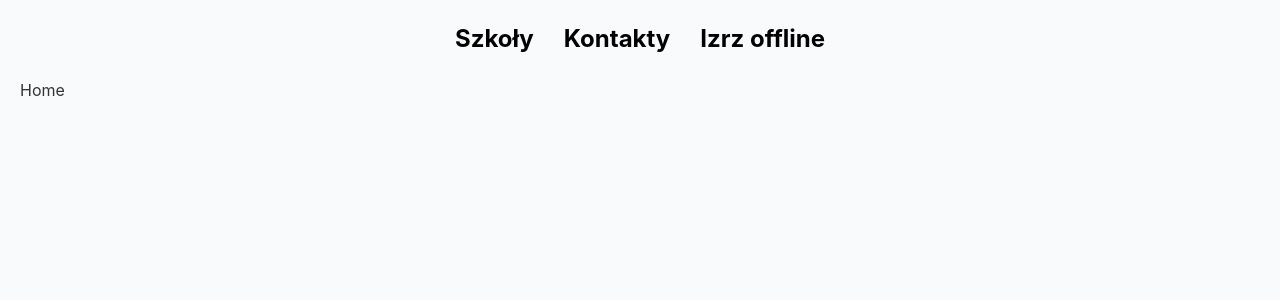
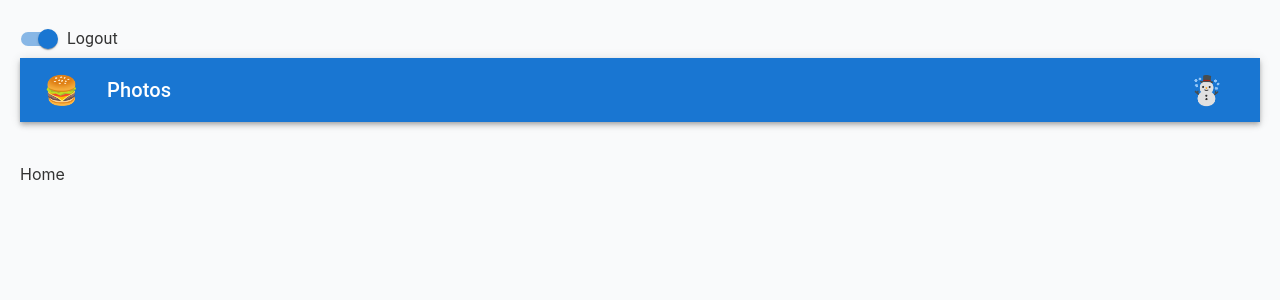
Before and after one commit to Soberek/passive-income, a React (Vite) app in the folder passive-income-frontend/: page / in a window 1280 px wide. Shown: the top 300 px of the page. Built offline with nearby package versions, Linux system fonts and the light colour scheme.

Commit message:
✨ Add MenuAppBar and NavDrawer components for improved navigation

```diff
--- a/passive-income-frontend/src/App.tsx
+++ b/passive-income-frontend/src/App.tsx
@@ -1,44 +1,11 @@
 import { Outlet } from "react-router";
-import { NavLink } from "react-router";
 
-const routes = [
-  {
-    name: "Szkoły",
-    path: "schools",
-  },
-  {
-    name: "Kontakty",
-    path: "contacts",
-  },
-  {
-    name: "Izrz offline",
-    path: "izrz",
-  },
-];
+import MenuAppBar from "./components/AppBar";
+
 function App() {
   return (
     <>
-      <nav style={{ display: "flex", gap: "10px", justifyContent: "center", marginBottom: "20px" }}>
-        <ul style={{ listStyleType: "none", padding: 0, margin: 0, display: "flex", gap: "10px" }}>
-          {routes.map((route) => (
-            <li key={route.path}>
-              <NavLink
-                to={route.path}
-                style={({ isActive }) => ({
-                  padding: "10px",
-                  textAlign: "center",
-                  fontWeight: "bold",
-                  fontSize: "1.5rem",
-                  textDecoration: "none",
-                  color: isActive ? "blue" : "black",
-                })}
-              >
-                {route.name}
-              </NavLink>
-            </li>
-          ))}
-        </ul>
-      </nav>
+      <MenuAppBar />
       <Outlet />
     </>
   );
--- /dev/null
+++ b/passive-income-frontend/src/components/AppBar.tsx
@@ -0,0 +1,97 @@
+import * as React from "react";
+import AppBar from "@mui/material/AppBar";
+import Box from "@mui/material/Box";
+import Toolbar from "@mui/material/Toolbar";
+import Typography from "@mui/material/Typography";
+import IconButton from "@mui/material/IconButton";
+
+import Switch from "@mui/material/Switch";
+import FormControlLabel from "@mui/material/FormControlLabel";
+import FormGroup from "@mui/material/FormGroup";
+import MenuItem from "@mui/material/MenuItem";
+import Menu from "@mui/material/Menu";
+import NavDrawer from "./Navbar";
+
+export default function MenuAppBar() {
+  const [auth, setAuth] = React.useState(true);
+  const [anchorEl, setAnchorEl] = React.useState<null | HTMLElement>(null);
+
+  const handleChange = (event: React.ChangeEvent<HTMLInputElement>) => {
+    setAuth(event.target.checked);
+  };
+
+  const handleMenu = (event: React.MouseEvent<HTMLElement>) => {
+    setAnchorEl(event.currentTarget);
+  };
+
+  const handleClose = () => {
+    setAnchorEl(null);
+  };
+
+  const [open, setOpen] = React.useState(false);
+
+  const toggleDrawer = (newOpen: boolean) => () => {
+    setOpen(newOpen);
+  };
+
+  return (
+    <Box sx={{ flexGrow: 1 }}>
+      <FormGroup>
+        <FormControlLabel
+          control={<Switch checked={auth} onChange={handleChange} aria-label="login switch" />}
+          label={auth ? "Logout" : "Login"}
+        />
+      </FormGroup>
+      <AppBar position="static">
+        <Toolbar>
+          <IconButton
+            size="large"
+            edge="start"
+            color="inherit"
+            aria-label="menu"
+            sx={{ mr: 2 }}
+            onClick={toggleDrawer(true)}
+          >
+            🍔
+          </IconButton>
+          <Typography variant="h6" component="div" sx={{ flexGrow: 1 }}>
+            Photos
+          </Typography>
+          {auth && (
+            <div>
+              <IconButton
+                size="large"
+                aria-label="account of current user"
+                aria-controls="menu-appbar"
+                aria-haspopup="true"
+                onClick={handleMenu}
+                color="inherit"
+              >
+                ☃️
+              </IconButton>
+              <Menu
+                id="menu-appbar"
+                anchorEl={anchorEl}
+                anchorOrigin={{
+                  vertical: "top",
+                  horizontal: "right",
+                }}
+                keepMounted
+                transformOrigin={{
+                  vertical: "top",
+                  horizontal: "right",
+                }}
+                open={Boolean(anchorEl)}
+                onClose={handleClose}
+              >
+                <MenuItem onClick={handleClose}>Profil</MenuItem>
+                <MenuItem onClick={handleClose}>Moje konto</MenuItem>
+              </Menu>
+            </div>
+          )}
+        </Toolbar>
+      </AppBar>
+      <NavDrawer isOpen={open} toggleDrawer={toggleDrawer} />
+    </Box>
+  );
+}
--- /dev/null
+++ b/passive-income-frontend/src/components/Navbar.tsx
@@ -0,0 +1,64 @@
+import * as React from "react";
+import Box from "@mui/material/Box";
+import Drawer from "@mui/material/Drawer";
+import Button from "@mui/material/Button";
+import List from "@mui/material/List";
+import Divider from "@mui/material/Divider";
+import ListItem from "@mui/material/ListItem";
+import ListItemButton from "@mui/material/ListItemButton";
+import ListItemIcon from "@mui/material/ListItemIcon";
+import ListItemText from "@mui/material/ListItemText";
+import { NavLink } from "react-router";
+
+const routes = [
+  {
+    icon: "🏫",
+    name: "Dodaj szkołę",
+    path: "schools",
+  },
+  {
+    icon: "📞",
+    name: "Dodaj kontakt",
+    path: "contacts",
+  },
+  {
+    icon: "📊",
+    name: "Wygeneruj izrz offline",
+    path: "izrz",
+  },
+];
+
+export default function NavDrawer({
+  isOpen,
+  toggleDrawer,
+}: {
+  isOpen: boolean;
+  toggleDrawer: (newOpen: boolean) => () => void;
+}) {
+  const DrawerList = (
+    <Box sx={{ width: 250 }} role="presentation" onClick={toggleDrawer(false)}>
+      <List>
+        {routes.map((route) => (
+          <ListItem key={route.path} disablePadding>
+            <ListItemButton component={NavLink} to={route.path}>
+              <ListItemIcon>{route.icon}</ListItemIcon>
+              <ListItemText primary={route.name} />
+            </ListItemButton>
+          </ListItem>
+        ))}
+      </List>
+      <Divider />
+    </Box>
+  );
+
+  return (
+    <div style={{ display: "flex", marginBottom: "20px", marginTop: "20px" }}>
+      {/* <Button onClick={toggleDrawer(true)} variant="contained">
+        Otwórz menu
+      </Button> */}
+      <Drawer open={isOpen} onClose={toggleDrawer(false)}>
+        {DrawerList}
+      </Drawer>
+    </div>
+  );
+}
```
